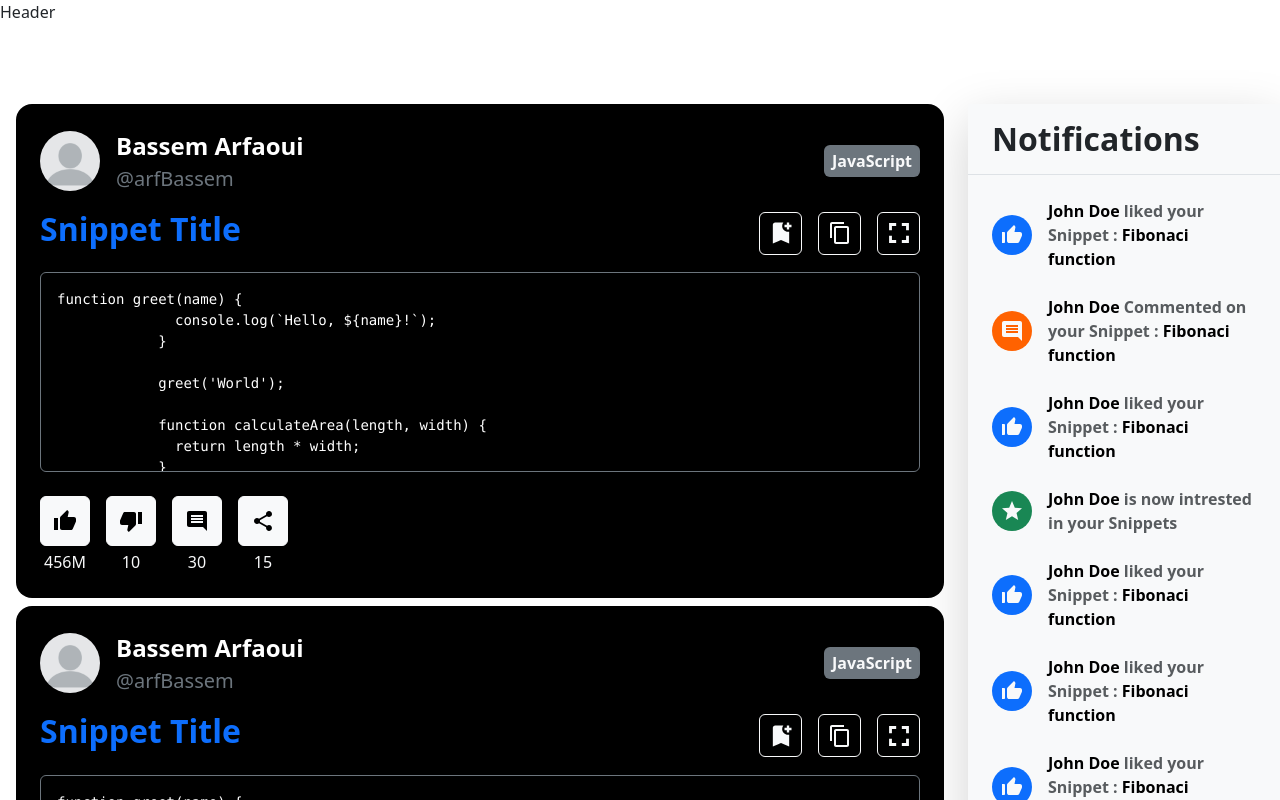
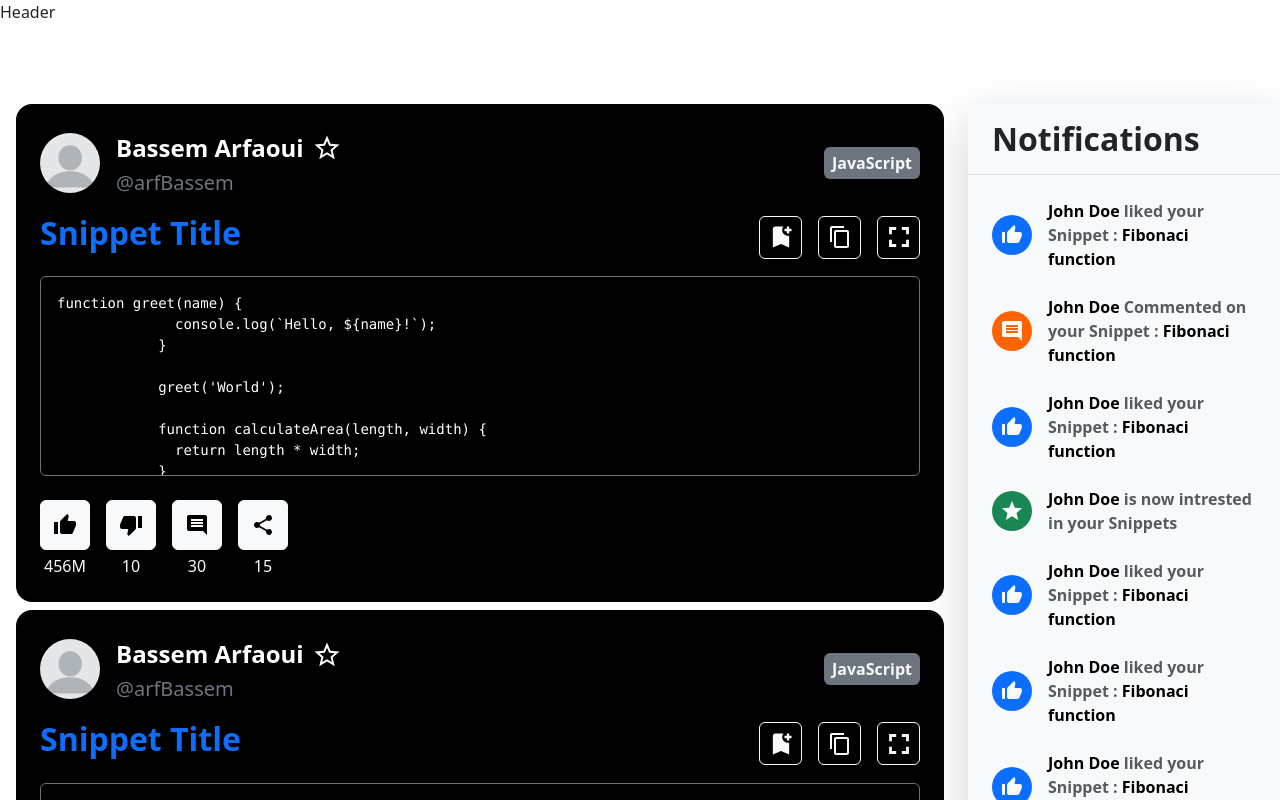
Before and after one commit to BassemArfaoui/SnippetUp-2.0, a React (Create React App) app: page / in a window 1280 px wide. Built offline with nearby package versions, Linux system fonts and the light colour scheme.

Commit message:
finish intrested btn

```diff
--- a/src/components/parts/Post.jsx
+++ b/src/components/parts/Post.jsx
@@ -10,11 +10,14 @@ import ThumbUpIcon from '@mui/icons-material/ThumbUp';
 import ThumbDownIcon from '@mui/icons-material/ThumbDown';
 import CommentIcon from '@mui/icons-material/Comment';
 import ShareIcon from '@mui/icons-material/Share';
+import StarIcon from '@mui/icons-material/Star';
+import StarBorderIcon from '@mui/icons-material/StarBorder';
 
 export default function Post() {
   //states
   const [isSaved,setIsSaved]=useState(false);
   const [isCopied,setIsCopied]=useState(false);
+  const [isIntrested,setIsIntrested]=useState(false);
   // Random numbers for demonstration
   const likeCount = '456M';
   const dislikeCount = 10;
@@ -39,6 +42,17 @@ export default function Post() {
     setIsCopied(false);
   }
 
+  const becomeIntrested=()=>{
+    setIsIntrested(true);
+  }
+
+
+  const becomeUnintrested=()=>{
+    setIsIntrested(false);
+  }
+
+
+
   return (
     <div className="bg-black rounded-4 p-4">
       <div className="d-flex align-items-center justify-content-between mb-3">
@@ -52,7 +66,17 @@ export default function Post() {
             />
           </div>
           <div>
-            <div className="text-white fs-4 fw-bolder">Bassem Arfaoui</div>
+            <div className="text-white fs-4 fw-bolder d-flex align-items-center m-0 p-0">
+              <span className='p-0 m-0'>Bassem Arfaoui</span>
+             {!isIntrested ?
+              <span className='text-light p-0 mb-1 ms-2 intrested-icon' onClick={becomeIntrested}>
+                <StarBorderIcon style={{fontSize:'30px'}}/>
+              </span> :
+              <span className='text-primary p-0 mb-1 ms-2 intrested-icon' onClick={becomeUnintrested}>
+                <StarIcon style={{fontSize:'30px'}}/>
+              </span>
+              }
+            </div>
             <div className="text-secondary fs-5">@arfBassem</div>
           </div>
         </div>
--- a/src/components/parts/styles/Post.css
+++ b/src/components/parts/styles/Post.css
@@ -18,3 +18,8 @@
     height: 50px;
     width: 50px;
 }
+
+.intrested-icon
+{
+    cursor: pointer;
+}
```
